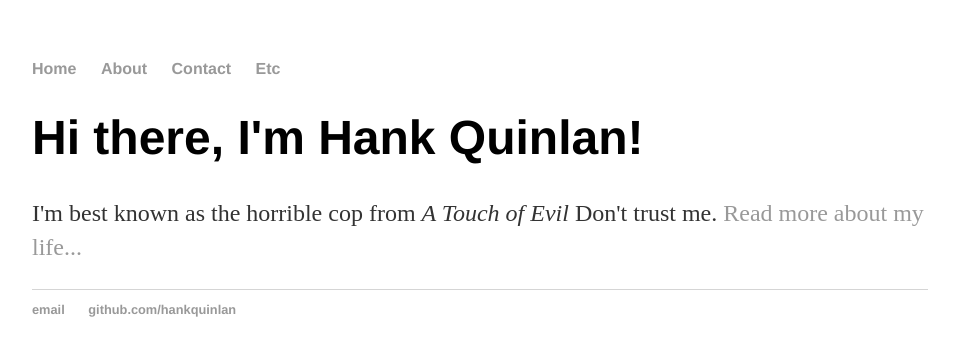
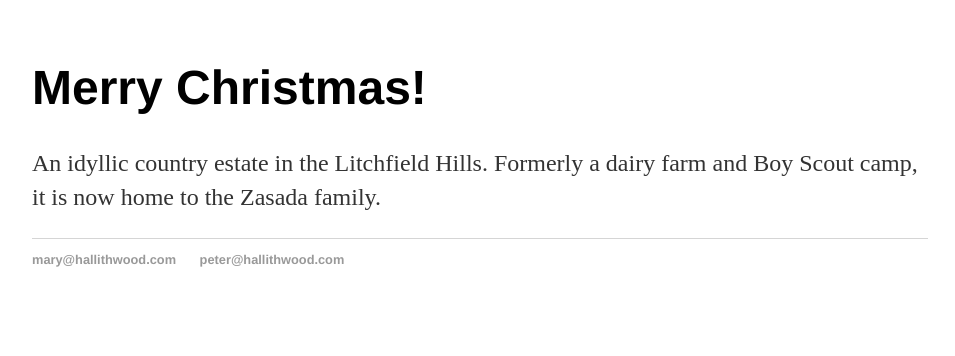
Before and after one commit to kzasada/hallithwood, a plain HTML site: page index.html in a window 1280 px wide. Shown: the whole page, without its empty margins (160-1115 px from the left). Drawn offline with Linux system fonts and the light colour scheme.

Commit message:
add real copy and emails

```diff
--- a/index.html
+++ b/index.html
@@ -5,24 +5,16 @@
 		<link rel="stylesheet" type="text/css" href="/css/main.css">
 	</head>
 	<body>
-		<nav>
-    		<ul>
-        		<li><a href="/">Home</a></li>
-	        	<li><a href="/about">About</a></li>
-        		<li><a href="/cv">Contact</a></li>
-        		<li><a href="/blog">Etc</a></li>
-    		</ul>
-		</nav>
 		<div class="container">
     		<div class="blurb">
-        		<h1>Hi there, I'm Hank Quinlan!</h1>
-				<p>I'm best known as the horrible cop from <em>A Touch of Evil</em> Don't trust me. <a href="/about">Read more about my life...</a></p>
+        		<h1>Merry Christmas!</h1>
+				<p>An idyllic country estate in the Litchfield Hills. Formerly a dairy farm and Boy Scout camp, it is now home to the Zasada family.</p>
     		</div><!-- /.blurb -->
 		</div><!-- /.container -->
 		<footer>
     		<ul>
-        		<li><a href="mailto:hankquinlanhub@gmail.com">email</a></li>
-        		<li><a href="https://github.com/hankquinlan">github.com/hankquinlan</a></li>
+        		<li><a href="mailto:mary@hallithwood.com">mary@hallithwood.com</a></li>
+        		<li><a href="mailto:peter@hallithwood.com">peter@hallithwood.com</a></li>
 			</ul>
 		</footer>
 	</body>
```
